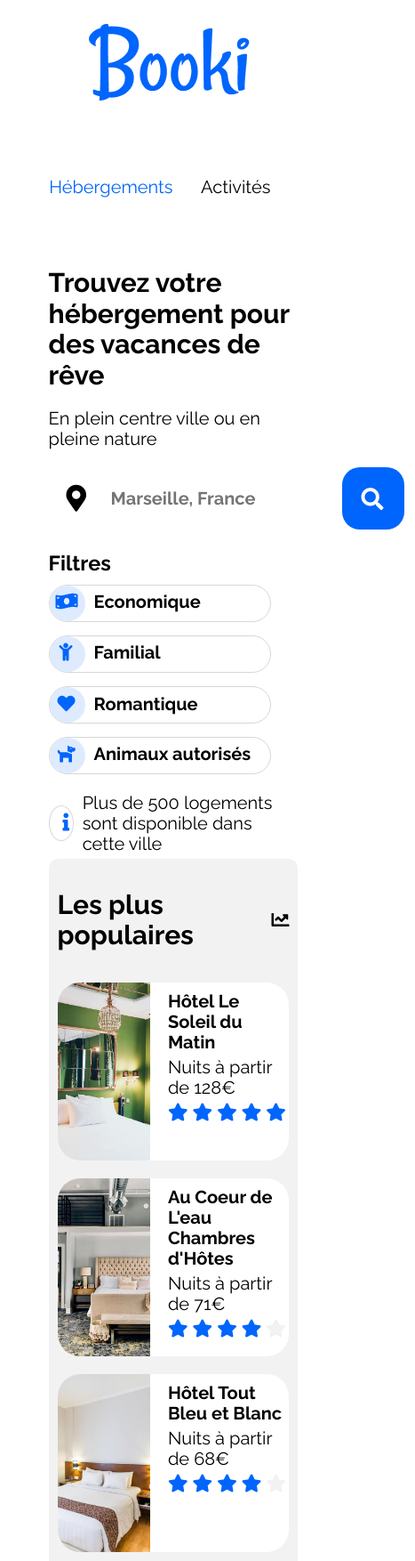
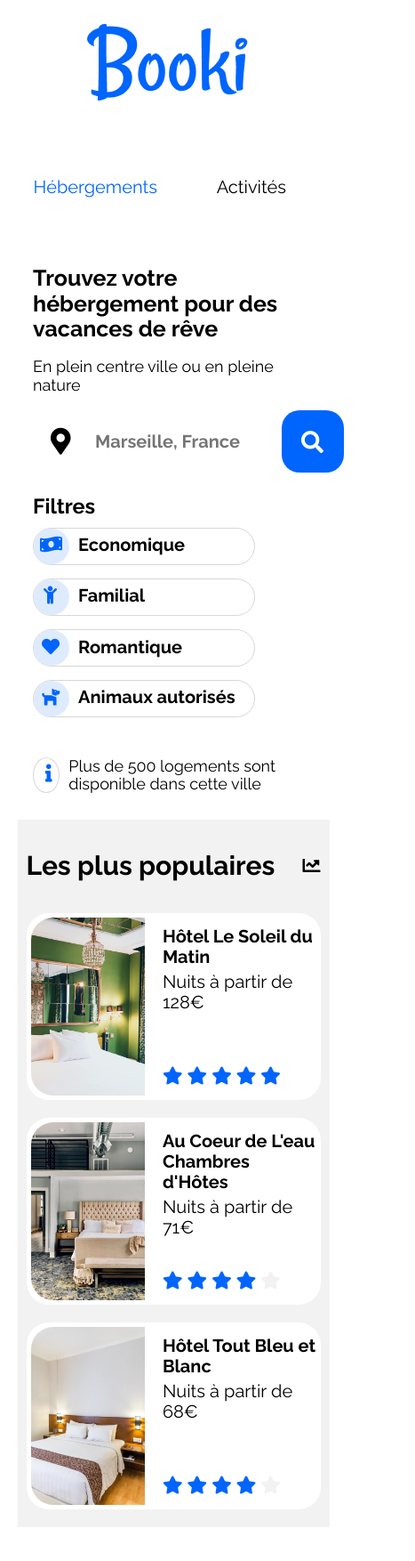
Before and after one commit to marcbachelet/booki, a plain HTML site: page index.html in a window 390 px wide. Shown: the top 1754 px of the page at 89% size, 467 px wide, since content can reach past the window. Drawn offline with Linux system fonts and the light colour scheme.

Commit message:
Add files via upload

```diff
--- a/css/styles.css
+++ b/css/styles.css
@@ -19,7 +19,7 @@ body {
 header {
     display: flex;
     justify-content: space-between;
-    width: 80%;
+    width: 85%;
     margin: 0 auto;
     margin-top: 2px;
 }
@@ -74,7 +74,7 @@ ul.menu li a.active {
 /******************************************/
 
 main {
-    width: 80%;
+    width: 85%;
     margin: 0 auto;
 }
 
@@ -144,7 +144,7 @@ input[type="submit"].display {
 
 .dispo {
     display: flex;
-    margin: 10px 0;
+    margin: 20px 0;
     height: 60px;
 }
 
@@ -180,7 +180,7 @@ p.text {
 .filtres_items {
     height: 42px;
     width: 250px;
-    margin-left: 10px;
+    margin: 0 0 10px 10px;
     border: 1px solid rgba(133, 130, 130, 0.322);
     border-radius: 25px;
     font-weight: bold;
@@ -255,7 +255,7 @@ section#middle {
 .hebergements .card-body {
     width: 30%;
     margin-bottom: 40px;
-    padding-bottom: 20px;
+    padding: 5px 5px 20px 5px;
     background-color: #fff;
     border-radius: 25px;
 }
@@ -345,6 +345,7 @@ aside.populaires p {
 
 aside.populaires .card-body {
     margin: 10px 0 10px 0;
+    padding: 5px;
     border-radius: 25px;
     background-color: #fff;
 }
@@ -361,9 +362,16 @@ aside.populaires .card-body:hover {
 }
 
 aside.populaires .info {
+    display: flex;
+    flex-direction: column;
+    justify-content: space-between;
     padding-left: 20px;
     width: 60%;
     height: 200px;
+}
+
+aside.populaires .info .star {
+    padding-bottom: 10px;
 }
 
 aside.populaires a {
@@ -399,7 +407,7 @@ aside.populaires .card-body i.grey {
 section#activite {
     display: flex;
     flex-direction: column;
-    margin-top: 20px;
+    margin: 20px 0;
 }
 
 section#activite .cards-activite {
@@ -446,7 +454,7 @@ footer {
     display: flex;
     justify-content: space-between;
     margin: 20px 0;
-    width: 85%;
+    width: 90%;
     margin: 0 auto;
     padding: 40px;
     background-color: #F2F2F2;
@@ -472,20 +480,21 @@ footer .liens_footer a:hover {
     color: #0065FC;
 }
 
-/****************************************/
-/********* Media Queries ****************/
-/****************************************/
+/*****************************************/
+/********* Media Queries 992px ***********/
+/*****************************************/
 
 @media screen and (max-width: 992px)
 {
     body {
-        width: 90%;
+        width: 100%;
     }
 
     header {
         display: flex;
         flex-direction: column;
         justify-content: space-between;
+        width: 90%;
     }
 
     nav {
@@ -508,6 +517,14 @@ footer .liens_footer a:hover {
         border-top: 0;
         margin-bottom: -2px;
         border-bottom: 2px solid #0065fc;
+    }
+
+    main {
+        width: 90%;
+    }
+
+    .recherche {
+        margin: 0 auto;
     }
 
     .recherche .form_responsive .fa-search {
@@ -564,7 +581,15 @@ footer .liens_footer a:hover {
         object-fit: cover;
     }
 
+    footer {
+        width: 95%;
+    }
+
 }
+
+/*****************************************/
+/********* Media Queries 768px ***********/
+/*****************************************/
 
 @media screen and (max-width: 768px)
 {
@@ -600,8 +625,22 @@ footer .liens_footer a:hover {
         padding-bottom: 0px;
     }
 
+    section.top {
+        width: 90%;
+        margin: 0 auto;
+    }
+
+    section.top h1 {
+        font-size: 25px;
+    }
+
+    section.top p {
+        font-size: 18px;
+    }
+
     .recherche {
-        width: 400px;
+        width: 350px;
+        margin: 0;
         background-color: #fff;
     }
 
@@ -661,7 +700,7 @@ footer .liens_footer a:hover {
         display: inline-block;
         position:absolute;
         top: 23px;
-        left: 352px;
+        left: 302px;
         height: 70px;
         width: 60px;
         font-size: 25px;
@@ -673,8 +712,35 @@ footer .liens_footer a:hover {
         align-content: center;
     }
 
+    i.fa-info {
+        padding: 7px 0 0 13px;
+    }
+
+    aside.populaires {
+        border-radius: 0;
+    }
+
+    .cards_hebergements {
+        padding: 10px;
+        background-color: #fff;
+    }
+
+    .cards_hebergements h2, .cards_hebergements a.afficher {
+        padding-left: 0;
+    }
+
+    .cards_hebergements .card-body {
+        box-shadow: 5px 5px 15px #f2f2f2,
+                -5px 5px 15px #f2f2f2;
+    }
+
+    section#activite {
+        width: 97%;
+        margin: 0 auto;
+    }
+
     section#activite .card {
-        width: 90%;
+        width: 100%;
     }
 
     section#activite .card-body img {
@@ -692,6 +758,7 @@ footer .liens_footer a:hover {
     footer {
         display: flex;
         flex-direction: column;
+        padding: 25px;
     }
 
     footer .footer_elements {
```
